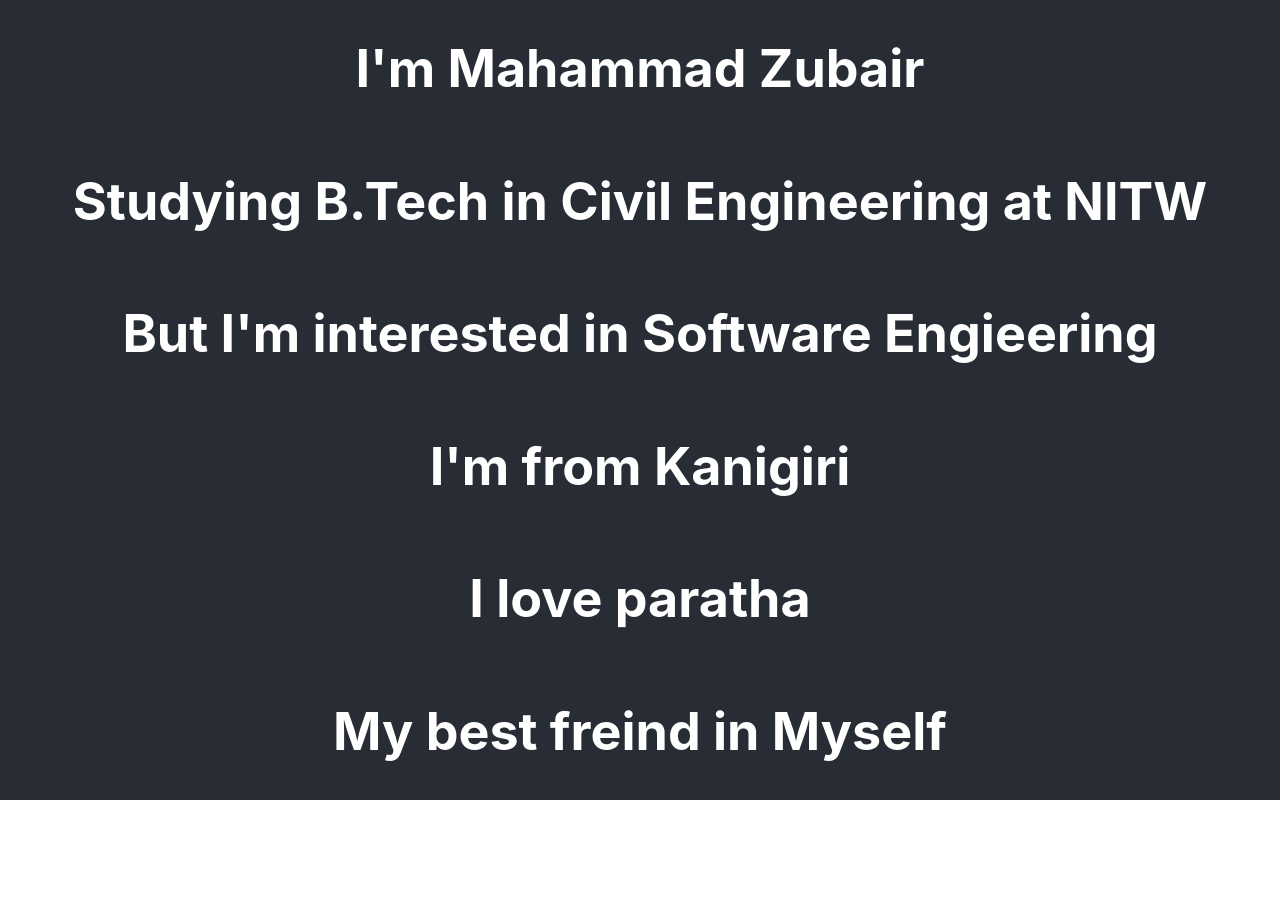
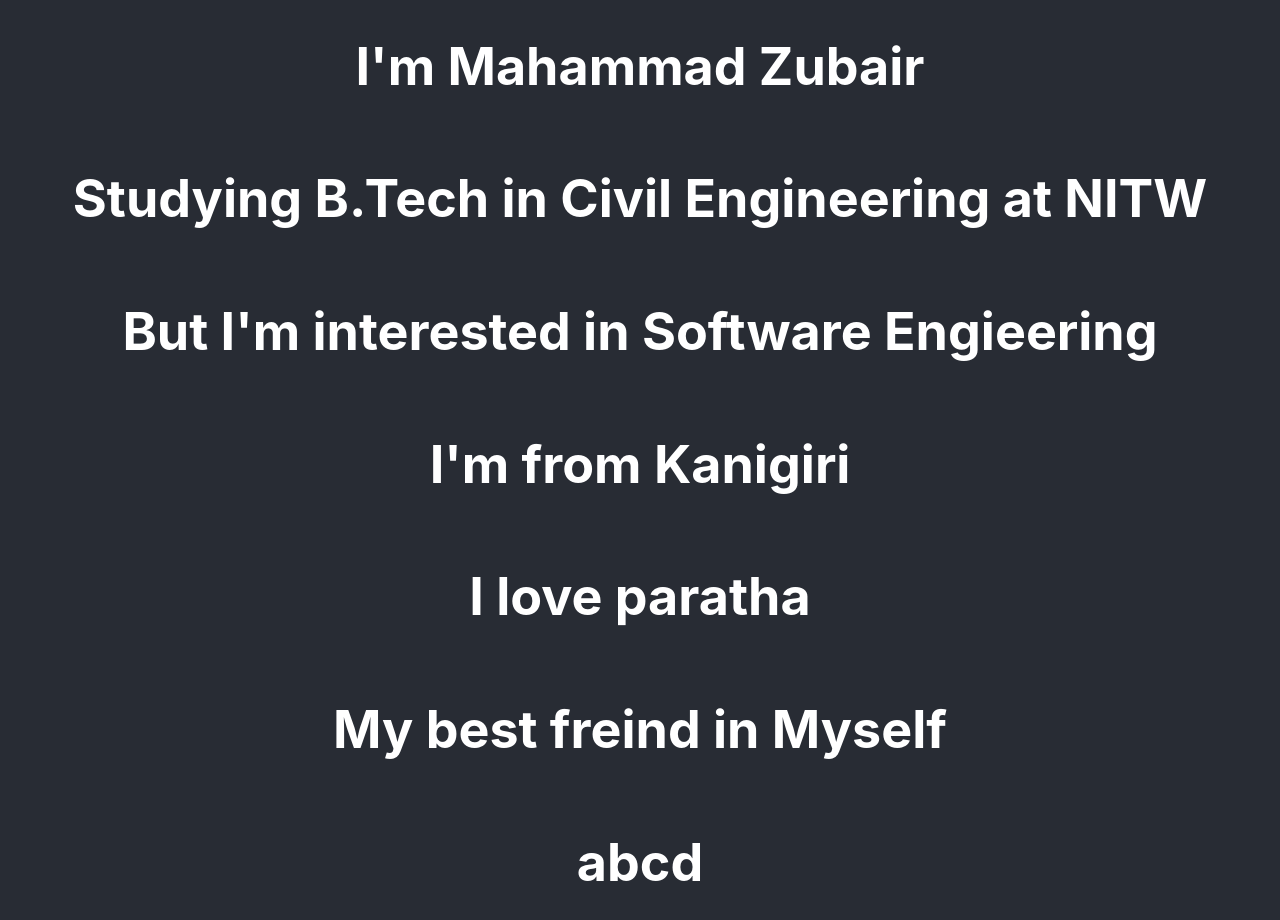
Before and after one commit to Zubair-05/demo, a React (Create React App) app: page / in a window 1280 px wide. Shown: the top 920 px of the page. Before the commit the page ends 800 px from the top, so only its background shows below. Built offline with nearby package versions, Linux system fonts and the light colour scheme.

Commit message:
Add abcd

```diff
--- a/src/App.js
+++ b/src/App.js
@@ -11,6 +11,7 @@
         <h1>I'm from Kanigiri</h1>
         <h1>I love paratha</h1>
         <h1>My best freind in Myself</h1>
+        <h1>abcd</h1>
       </header>
     </div>
   );
```
